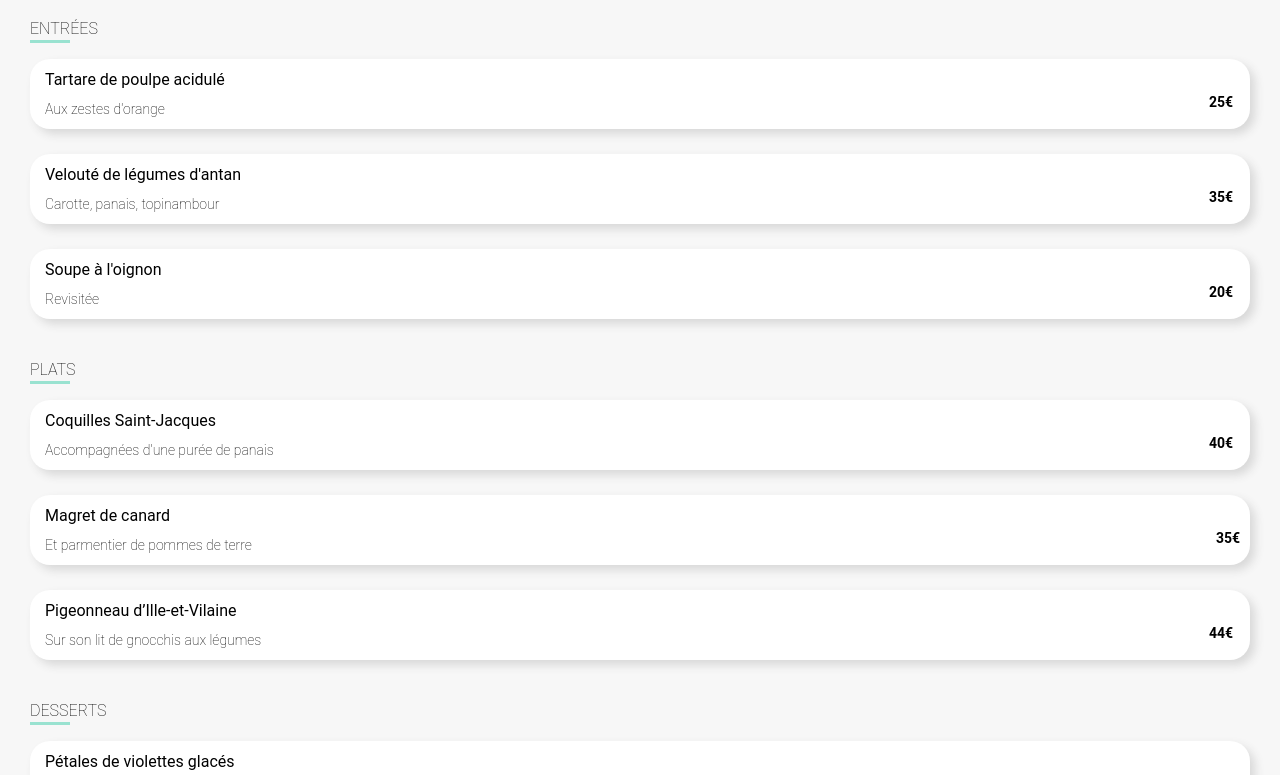
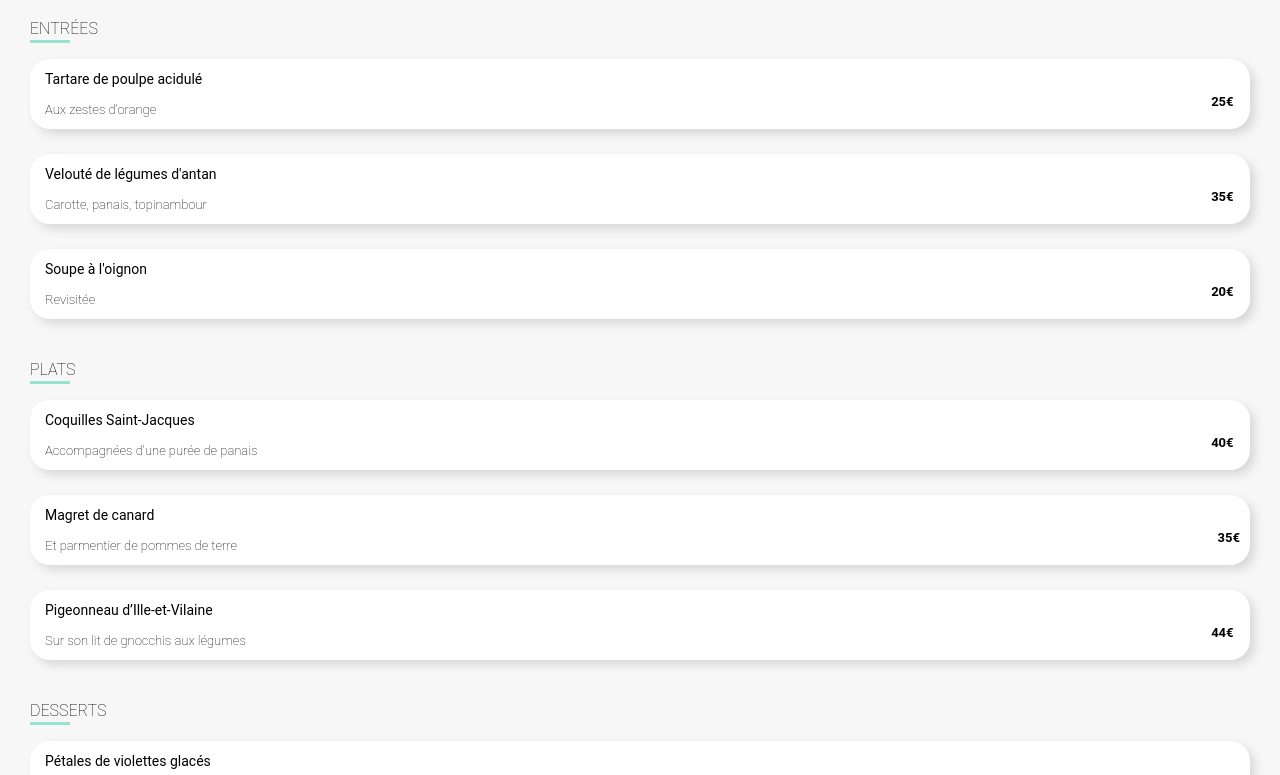
Before and after one commit to adrianpaulstaron/OCP3, a website: page alafrancaise.html in a window 1280 px wide. Shown: the part 385-1160 px from the top of the page. Drawn offline with Linux system fonts and the light colour scheme; a web font is replaced by a local one.

Commit message:
fixed dishes

```diff
--- a/alafrancaise.html
+++ b/alafrancaise.html
@@ -153,7 +153,11 @@
                 <li>
                     <div class="menulistitem">
                         <div class="dishcontainerdiv">
-                            <div class="dish">Pétales de violettes glacés</div>
+                            <div class="dish">
+                                Pétales de violettes glacés
+                                <div class= dishname></div>
+                                <div class="dishseparator"></div>
+                            </div>
                             <div class="dishdescription">
                                 <div class="dishtext">
                                     Et purée de noisettes
--- a/sass/base/_typography.scss
+++ b/sass/base/_typography.scss
@@ -1,10 +1,11 @@
 .dish {
     font-weight: normal;
+    font-size: 14px;
 }
 
 .dishdescription {
     font-weight: lighter;
-    font-size: 14px;
+    font-size: 13px;
 
 }
 .dishprice {
--- a/sass/main.scss
+++ b/sass/main.scss
@@ -183,6 +183,11 @@ a {
                 border-top-left-radius: $border-radius;
                 border-top-right-radius: $border-radius;
                 height: 50%;
+                text-overflow: ellipsis;
+                white-space: nowrap;
+            }
+            .dishseparator {
+                width: 20px;
             }
             .dishdescription {
                 padding-left: 15px;
```
Also changed, not shown: index.html (+0 -3 lines), public/css/style.css, 1 other file.
